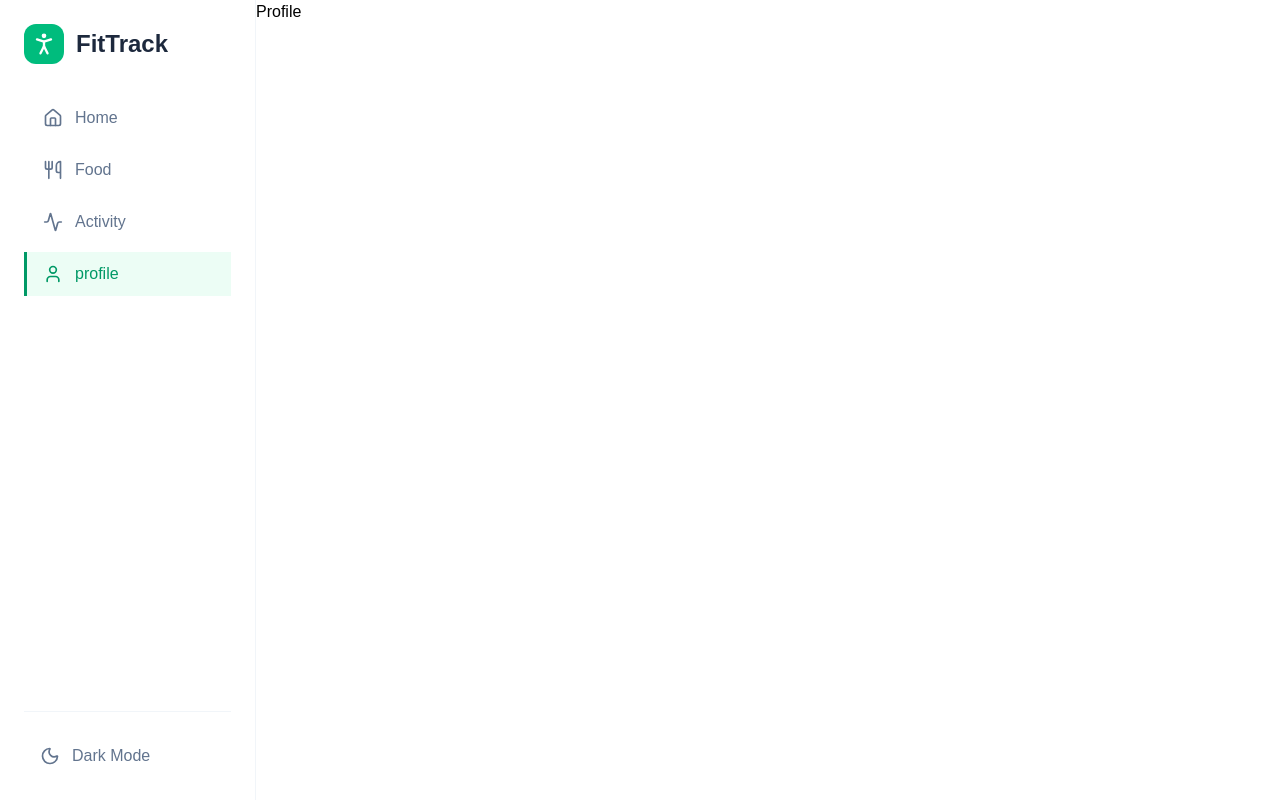
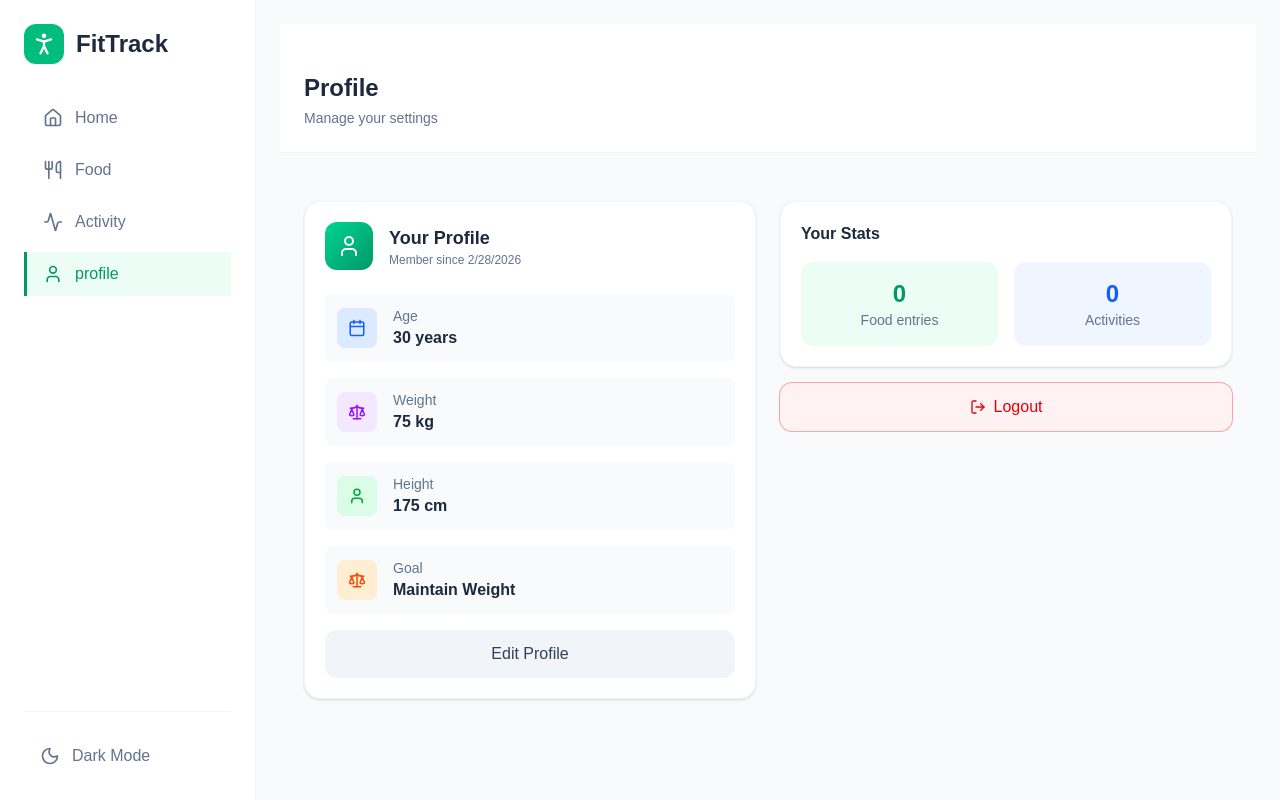
Before and after one commit to Rizwan2005khan/Fitness_Tracker, a React app in the folder client/: page /profile in a window 1280 px wide. Both pictures are taken after typing "name@example.com", "Sample123" into the empty fields and a click on the button 780 px from the left and 436 px from the top of the page. Built offline with nearby package versions, Linux system fonts and the light colour scheme; the HTML template or start-up script is replaced by a standard one; a web font is replaced by a local one.

Commit message:
add profile page

```diff
--- a/client/src/assets/mockApi.ts
+++ b/client/src/assets/mockApi.ts
@@ -1,5 +1,5 @@
 import { dummyUser, dummyFoodLogs, dummyActivityLogs } from "../assets/assets";
-import type { UserData, FoodEntry, ActivityEntry, FormData } from "../types/index";
+import type { UserData, FoodEntry, ActivityEntry, FoodFormData } from "../types/index";
 
 interface DB {
     user: any;
@@ -99,7 +99,7 @@ const mockApi = {
             const db = getDB();
             return { data: db.foodLogs };
         },
-        create: async (payload: { data: FormData | any }) => {
+        create: async (payload: { data: FoodFormData | any }) => {
             await delay(300);
             const db = getDB();
             const newEntry: FoodEntry = {
--- a/client/src/pages/Profile.tsx
+++ b/client/src/pages/Profile.tsx
@@ -1,10 +1,227 @@
+import { useEffect, useState } from "react";
+import { useAppContext } from "../context/AppContext";
+import { useTheme } from "../context/ThemeContext";
+import type { ProfileFormData, UserData } from "../types";
+import Card from "../components/ui/Card";
+import { Calendar, LogOutIcon, MoonIcon, Scale, SunIcon, User } from "lucide-react";
+import Button from "../components/ui/Button";
+import { goalLabels, goalOptions } from "../assets/assets";
+import Input from "../components/ui/Input";
+import Select from "../components/ui/Select";
+import mockApi from "../assets/mockApi";
+import toast from "react-hot-toast";
 
 const Profile = () => {
+  const { user,fetchUser, logout, allActivityLogs, allFoodLogs } = useAppContext();
+  const { theme, toggleTheme } = useTheme();
+
+  const [isEditing, setIsEditing] = useState(false);
+
+  const [formData, setFormData] = useState<ProfileFormData>({
+    age: 0,
+    weight: 0,
+    height: 0,
+    goal: "maintain",
+    dailyCalorieIntake: 2000,
+    dailyCalorieBurn: 400,
+  });
+
+  // Populate form when user loads
+  useEffect(() => {
+    if (user) {
+      setFormData({
+        age: user.age ?? 0,
+        weight: user.weight ?? 0,
+        height: user.height ?? 0,
+        goal: user.goal ?? "maintain",
+        dailyCalorieIntake: user.dailyCalorieIntake ?? 2000,
+        dailyCalorieBurn: user.dailyCalorieBurn ?? 400,
+      });
+    }
+  }, [user]);
+
+   const handleSave = async () => {
+    try {
+      // Mock APi Update
+      const updates: Partial<UserData> = {
+        ...formData,
+        goal: formData.goal as 'lose' | 'maintain' | 'gain'
+      };
+      await mockApi.user.update(user?.id || '', updates)
+      await fetchUser(user?.token || '')
+      toast.success('Profile updated successfully')
+    } catch (error: any) {
+      console.log(error)
+      toast.error(error?.message || "Failed to update profile")
+    }
+    setIsEditing(false)
+  };
+
+  const getStats = () => {
+    const totalFoodEntries = allFoodLogs?.length || 0;
+    const totalActivities = allActivityLogs?.length || 0;
+
+    return {totalFoodEntries, totalActivities}
+  }
+
+  const stats = getStats()
+
+  if (!user || !formData) return null;
+
+
   return (
-    <div>
-      Profile
+    <div className="page-container p-6">
+      {/* Header */}
+      <div className="page-header mb-6">
+        <h1 className="text-2xl font-bold text-slate-800 dark:text-white">
+          Profile
+        </h1>
+        <p className="text-slate-500 dark:text-slate-400 text-sm mt-1">
+          Manage your settings
+        </p>
+      </div>
+
+      <div className="profile-content">
+        {/* Left Col */}
+        <Card>
+          {/* card title */}
+          <div className="flex items-center gap-4 mb-6">
+            <div className="size-12 rounded-xl bg-linear-to-br from-emerald-400 to-emerald-600 flex items-center justify-center">
+              <User className="size-6 text-white" />
+            </div>
+            <div>
+              <h2 className="text-lg font-semibold text-slate-800 dark:text-white">Your Profile</h2>
+              <p className="text-slate-500 dark:text-slate-400 text-xs">Member since {new Date(user?.createdAt || '').toLocaleDateString()}</p>
+            </div>
+          </div>
+
+          {isEditing ? (
+            <div className="space-y-4">
+              <Input label="Age" type="number" value={formData.age} onChange={(v) => setFormData({...formData, age: Number(v)})} min={13} max={120} />
+
+              <Input label="Weight (kg)" type="number" value={formData.weight} onChange={(v) => setFormData({...formData, weight: Number(v)})} min={20} max={300}/>
+
+              <Input label="Height (cm)" type="number" value={formData.height} onChange={(v) => setFormData({...formData, height: Number(v)})} min={100} max={250}/>
+
+              <Select label="Fitness Goal" value={formData.goal as string} onChange={(v) => setFormData({...formData, goal: v as 'lose' | 'maintain' | 'gain'})} options={goalOptions} />
+
+                <div className="flex gap-3 pt-2">
+                  <Button variant="secondary" className="flex-1"
+                  onClick={() => {
+                    setIsEditing(false);
+                    setFormData({
+                      age: Number(user.age),
+                      weight: Number(user.weight),
+                      height: Number(user.height),
+                      goal: user.goal || '',
+                      dailyCalorieIntake: user.dailyCalorieIntake || 2000,
+                      dailyCalorieBurn: user.dailyCalorieBurn || 400
+                    })
+                  }}
+                  >
+                    Cancel
+                  </Button>
+                  <Button onClick={handleSave} className="flex-1">
+                    Save Changes
+                  </Button>
+                </div>
+            </div>
+          ) : (
+            <>
+            <div className="space-y-4">
+
+              {/* age */}
+              <div className="flex items-center gap-4 p-3 bg-slate-50 dark:bg-slate-800 rounded-lg transition-colors duration-200">
+                <div className="size-10 rounded-lg bg-blue-100 dark:bg-blue-900/20 flex items-center justify-center">
+                <Calendar className="size-4.5 text-blue-600 dark:text-blue-400" />
+                </div>
+                <div>
+                  <p className="text-sm text-slate-500 dark:text-slate-400">Age</p>
+                  <p className="font-semibold text-slate-800 dark:text-white">{user.age} years</p>
+                </div>
+              </div>
+
+              {/* Weight */}
+              <div className="flex items-center gap-4 p-3 bg-slate-50 dark:bg-slate-800 rounded-lg transition-colors duration-200">
+                <div className="size-10 rounded-lg bg-purple-100 dark:bg-purple-900/20 flex items-center justify-center">
+                <Scale className="size-4.5 text-purple-600 dark:text-purple-400" />
+                </div>
+                <div>
+                  <p className="text-sm text-slate-500 dark:text-slate-400">Weight</p>
+                  <p className="font-semibold text-slate-800 dark:text-white">{user.weight} kg</p>
+                </div>
+              </div>
+
+              {/* Height */}
+              {user.height !== 0 && (
+                <div className="flex items-center gap-4 p-3 bg-slate-50 dark:bg-slate-800 rounded-lg transition-colors duration-200">
+                <div className="size-10 rounded-lg bg-green-100 dark:bg-green-900/20 flex items-center justify-center">
+                <User className="size-4.5 text-green-600 dark:text-green-400" />
+                </div>
+                <div>
+                  <p className="text-sm text-slate-500 dark:text-slate-400">Height</p>
+                  <p className="font-semibold text-slate-800 dark:text-white">{user.height} cm</p>
+                </div>
+              </div>
+              )}
+
+              {/* Goal */}
+              <div className="flex items-center gap-4 p-3 bg-slate-50 dark:bg-slate-800 rounded-lg transition-colors duration-200">
+                <div className="size-10 rounded-lg bg-orange-100 dark:bg-orange-900/20 flex items-center justify-center">
+                <Scale className="size-4.5 text-orange-600 dark:text-orange-400" />
+                </div>
+                <div>
+                  <p className="text-sm text-slate-500 dark:text-slate-400">Goal</p>
+                  <p className="font-semibold text-slate-800 dark:text-white">{goalLabels[user?.goal || 'gain']}</p>
+                </div>
+              </div>
+            </div>
+
+            <Button variant="secondary" onClick={() => setIsEditing(true)} className="w-full mt-4">
+              Edit Profile
+            </Button>
+            </>
+          )}
+        </Card>
+
+        {/* Right Col */}
+        <div className="space-y-4">
+          {/* Stats Card */}
+          <Card>
+            <h3 className="font-semibold text-slate-800 dark:text-white mb-4">Your Stats</h3>
+            <div className="grid grid-cols-2 gap-4">
+              <div className="text-center p-4 bg-emerald-50 dark:bg-emerald-900/10 rounded-xl">
+              <p className="text-2xl font-bold text-emerald-600 dark:text-emerald-400">{stats.totalFoodEntries}</p>
+              <p className="text-sm text-slate-500 dark:text-slate-400">Food entries</p>
+              </div>
+
+            <div className="text-center p-4 bg-blue-50 dark:bg-blue-900/10 rounded-xl">
+            <p className="text-2xl font-bold text-blue-600 dark:text-blue-400">{stats.totalActivities}</p>
+            <p className="text-sm text-slate-500 dark:text-slate-400">Activities</p>
+            </div>
+            </div>
+          </Card>
+
+          {/* toggle theme button for phone */}
+          <div className="lg:hidden">
+            <button
+            onClick={toggleTheme}
+             className="flex items-center gap-3 px-4 py-2 5 w-full text-slate-500 dark:text-slate-400 hover:bg-slate-50 dark:hover:bg-slate-800 hover:text-slate-700 dark:hover:text-slate-200 rounded-lg transition-colors duration-200 cursor-pointer">
+              {theme === 'light' ? <MoonIcon className="size-5" /> :
+              <SunIcon className="size-5" />}
+              <span className="text-base">{theme === 'light' ? 'Dark Mode' : 'Light Mode'}</span>
+            </button>
+          </div>
+
+          {/* Logout button */}
+          <Button variant="danger" onClick={logout} className="w-full ring ring-red-300 hover:ring-2">
+            <LogOutIcon className="size-4" />
+            Logout
+          </Button>
+        </div>
+      </div>
     </div>
-  )
-}
+  );
+};
 
-export default Profile
+export default Profile;
```
